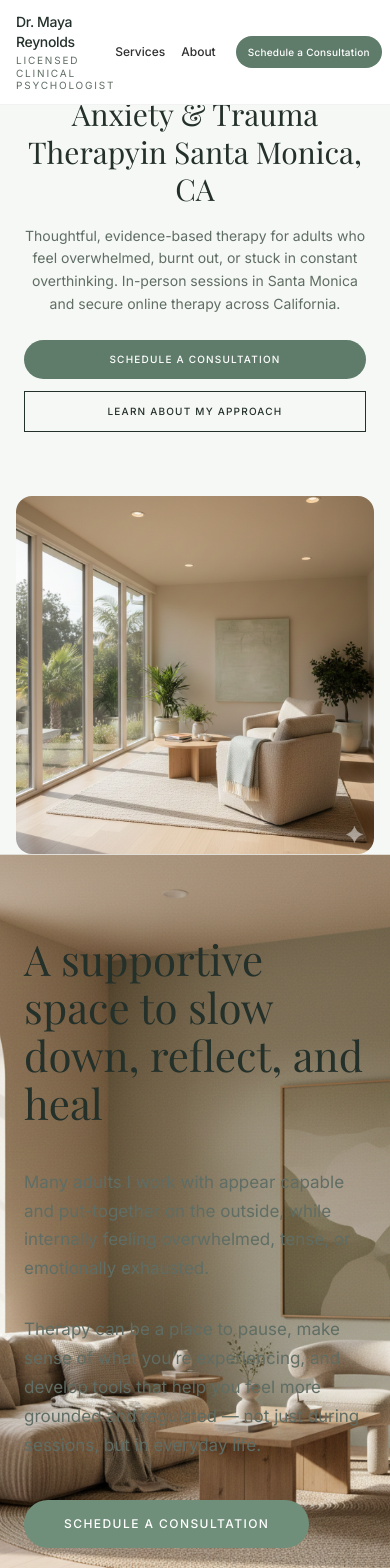
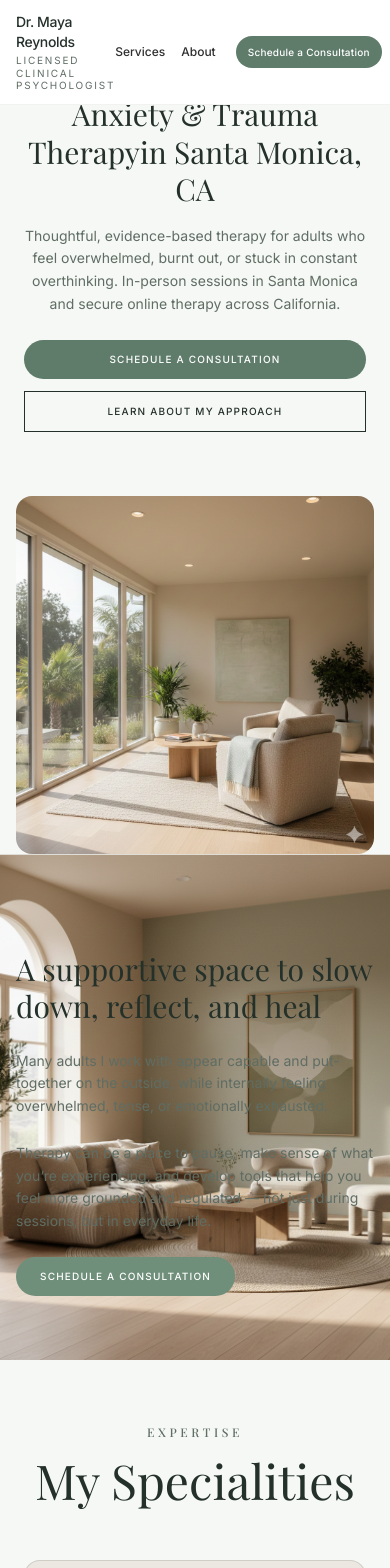
Before and after one commit to ajith2003madhuvana/Therapy_Clone_Page, a React (Vite) app: page / in a window 390 px wide. Shown: the top 1568 px of the page. Built offline with nearby package versions, Linux system fonts and the light colour scheme.

Commit message:
fix: intro mobile layout, button routing, and specialties spelling

```diff
--- a/components/Intro.tsx
+++ b/components/Intro.tsx
@@ -1,11 +1,12 @@
 import React from "react";
+import { Link } from "react-router-dom";
 
 const Intro: React.FC = () => {
   return (
-    <section className="relative bg-[#ECE8E1] px-6 md:px-12 py-20 border-t border-black/5 overflow-hidden">
+    <section className="relative bg-[#ECE8E1] px-4 sm:px-6 md:px-12 py-16 sm:py-20 border-t border-black/5 overflow-hidden">
 
       {/* Image – detached from layout */}
-      <div className="absolute top-0 right-0 h-full w-full md:w-1/2">
+      <div className="absolute top-0 right-0 h-full w-full md:w-1/2 order-2 md:order-1">
         <img
           src="/images/Intro.png"
           alt="Calm, neutral therapy office with natural light"
@@ -14,15 +15,15 @@ const Intro: React.FC = () => {
       </div>
 
       {/* Content */}
-      <div className="relative max-w-7xl mx-auto grid grid-cols-1 md:grid-cols-2 gap-16 items-center">
+      <div className="relative max-w-7xl mx-auto grid grid-cols-1 md:grid-cols-2 gap-8 md:gap-16 items-center">
 
         {/* Text */}
-        <div className="space-y-10">
-          <h2 className="text-[42px] md:text-[56px] leading-[1.15] text-[#24302A] font-normal">
+        <div className="space-y-6 sm:space-y-8 md:space-y-10 order-1 md:order-1">
+          <h2 className="text-3xl sm:text-5xl md:text-[42px] lg:text-[56px] leading-tight md:leading-[1.15] text-[#24302A] font-normal">
             A supportive space to slow down, reflect, and heal
           </h2>
 
-          <div className="space-y-8 text-[17px] leading-[1.7] text-[#5F6D64] max-w-xl">
+          <div className="space-y-6 sm:space-y-8 text-sm sm:text-base md:text-[17px] leading-relaxed md:leading-[1.7] text-[#5F6D64] max-w-xl">
             <p>
               Many adults I work with appear capable and put-together on the
               outside, while internally feeling overwhelmed, tense, or emotionally
@@ -36,12 +37,12 @@ const Intro: React.FC = () => {
             </p>
           </div>
 
-          <a
-            href="#contact"
-            className="inline-block px-10 py-4 rounded-full bg-[#6F8F7A] text-white uppercase tracking-[0.12em] text-xs font-medium hover:opacity-90 transition"
+          <Link
+            to="/contact"
+            className="inline-block px-6 sm:px-8 md:px-10 py-3 sm:py-4 rounded-full bg-[#6F8F7A] text-white uppercase tracking-[0.12em] text-[10px] sm:text-xs md:text-xs font-medium hover:opacity-90 transition"
           >
             Schedule a Consultation
-          </a>
+          </Link>
         </div>
 
         {/* Empty column keeps grid balance */}
--- a/components/Specialties.tsx
+++ b/components/Specialties.tsx
@@ -56,7 +56,7 @@ const Specialties: React.FC = () => {
             Expertise
           </h2>
           <h3 className="text-5xl md:text-[4.5rem] text-[#24302A] leading-none font-normal">
-            My Specialties
+            My Specialities
           </h3>
         </div>
 
```
